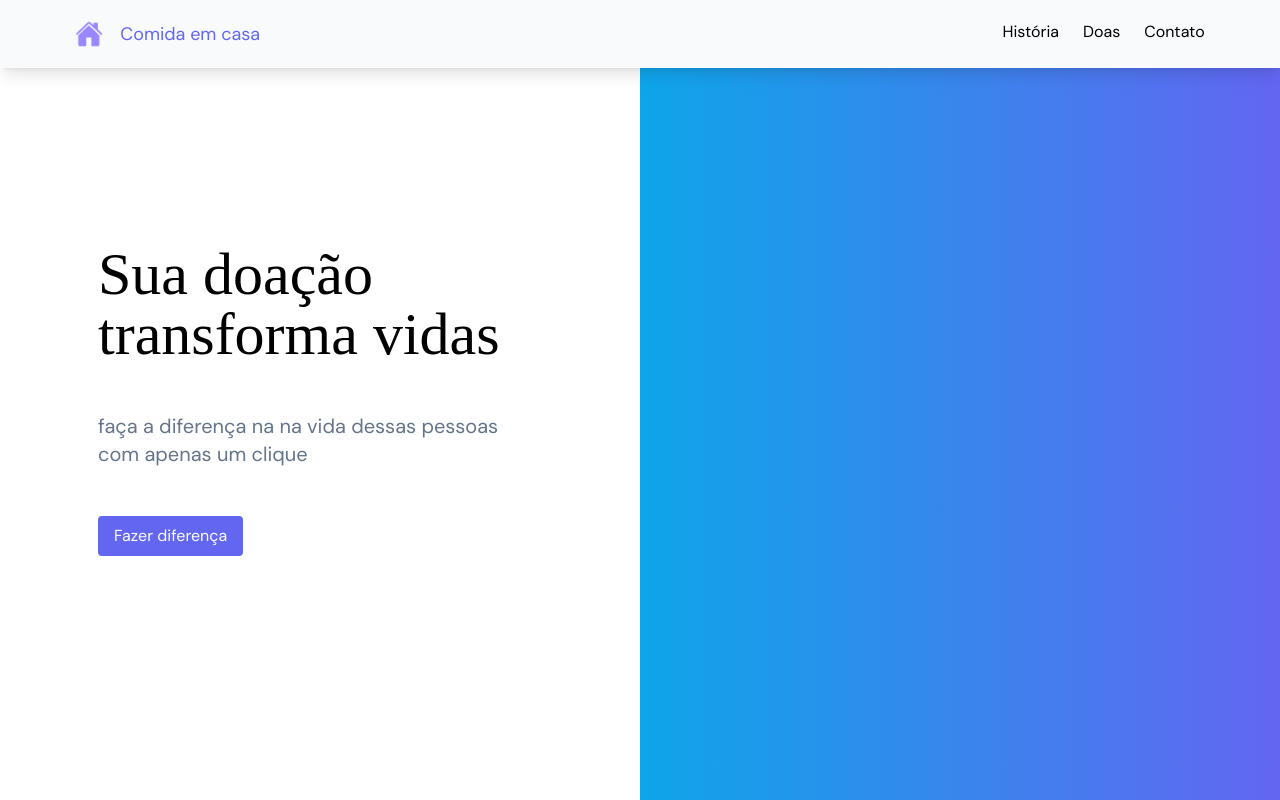
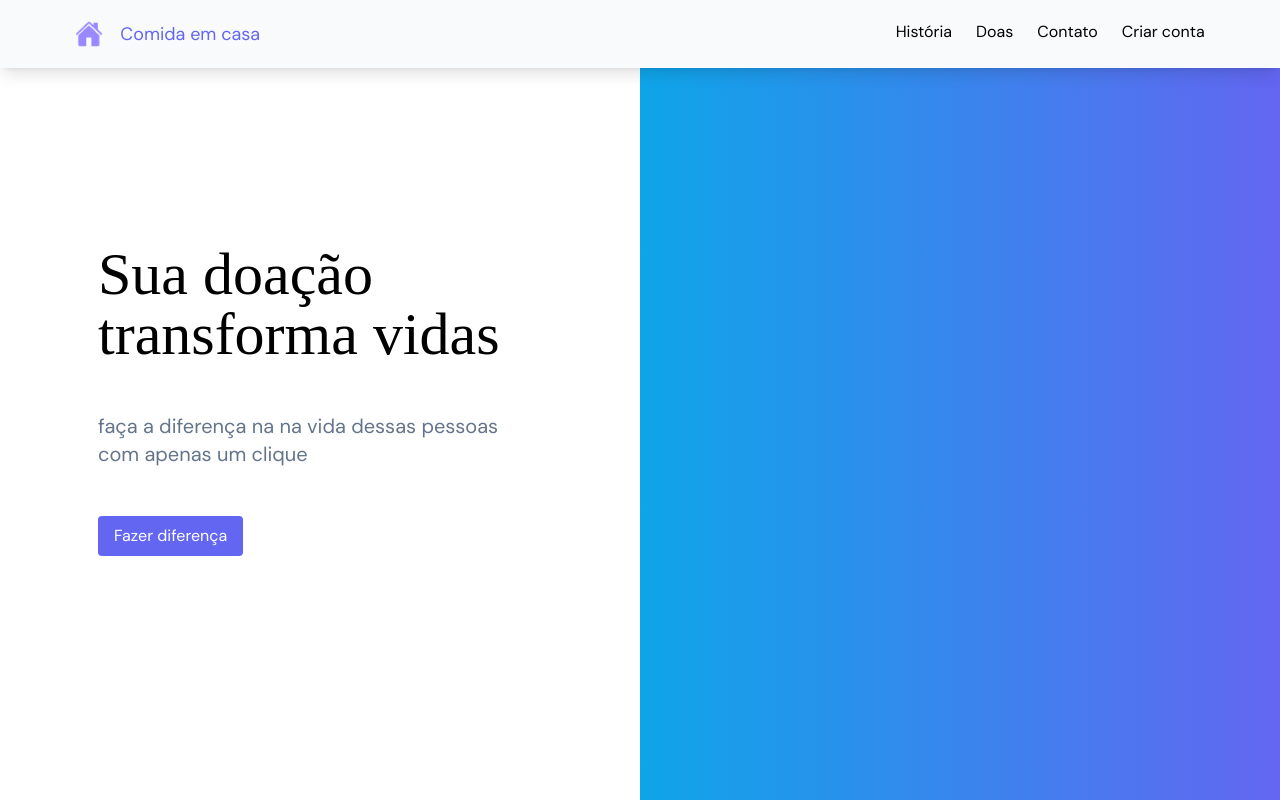
Before and after one commit to HellenPK/comida-em-casa, a React (Create React App) app: page / in a window 1280 px wide. Shown: the top 800 px of the page. Built offline with nearby package versions, Linux system fonts and the light colour scheme; a web font is replaced by a local one.

Commit message:
Adicionando services

```diff
--- a/package.json
+++ b/package.json
@@ -6,9 +6,11 @@
     "@testing-library/jest-dom": "^5.16.4",
     "@testing-library/react": "^13.1.1",
     "@testing-library/user-event": "^13.5.0",
+    "axios": "^0.27.2",
     "constate": "^3.3.2",
     "react": "^18.0.0",
     "react-dom": "^18.0.0",
+    "react-icons": "^4.4.0",
     "react-router-dom": "^6.3.0",
     "react-scripts": "5.0.1",
     "typescript": "^4.6.4",
--- /dev/null
+++ b/src/components/Navbar/components/List/index.jsx
@@ -0,0 +1,27 @@
+import { useState, useEffect } from "react"
+import { isAuthenticated } from "../../../../services/auth"
+
+const List = ({ visibleMobile }) => {
+  const [isUserAuthenticated, setIsUserAuthenticated] = useState(false)
+  const AccountLi = () => (
+    <li className='font-md cursor-pointer py-2 md:py-0 border-t-2 md:border-0'>
+      {isUserAuthenticated ? 'Acessar conta' : 'Criar conta'}
+    </li>
+  )
+
+  useEffect(() => {
+    setIsUserAuthenticated(isAuthenticated())
+  }, []);
+
+  console.log(isUserAuthenticated)
+
+  return (
+    <ul className={`block md:flex gap-6 ${visibleMobile && 'pt-5'}`}>
+      <li className='font-md cursor-pointer py-2 md:py-0'>História</li>
+      <li className='font-md cursor-pointer py-2 md:py-0'>Doas</li>
+      <li className='font-md cursor-pointer py-2 md:py-0'>Contato</li>
+      <AccountLi />
+    </ul>
+  )
+}
+export default List
--- /dev/null
+++ b/src/components/Navbar/components/Menu/index.jsx
@@ -0,0 +1,17 @@
+import { useState } from "react";
+import { IoMenu } from "react-icons/io5";
+
+const Menu = ({visibleMobile, setVisibleMobile}) => {
+
+  const handleClick = () => {
+    visibleMobile ? setVisibleMobile(false) : setVisibleMobile(true)
+  }
+
+  return (
+    <>
+      <div className='md:hidden' onClick={handleClick}><IoMenu size={30} className="text-indigo-500" /></div>
+    </>
+  )
+}
+
+export default Menu
--- /dev/null
+++ b/src/components/Navbar/components/index.jsx
@@ -0,0 +1,4 @@
+import List from "./List";
+import Menu from "./Menu";
+
+export {Menu, List}
--- a/src/components/Navbar/index.jsx
+++ b/src/components/Navbar/index.jsx
@@ -1,6 +1,7 @@
-import React from 'react';
+import React, { useState } from 'react';
 import { useNavigate } from 'react-router-dom';
 import Home from '../../assets/icons/home.png'
+import { Menu, List } from './components';
 
 const Container = ({ children, className }) => {
   return (
@@ -10,17 +11,9 @@ const Container = ({ children, className }) => {
   )
 }
 
-const List = () => {
-  return(
-    <ul className='flex gap-6'>
-      <li className='font-md cursor-pointer'>História</li>
-      <li className='font-md cursor-pointer'>Doas</li>
-      <li className='font-md cursor-pointer'>Contato</li>
-    </ul>
-  )
-}
+const Navbar = ({ to }) => {
+  const [visibleMobile, setVisibleMobile] = useState(false)
 
-const Navbar = ({to}) => {
   const navigate = useNavigate()
 
   return (
@@ -28,16 +21,19 @@ const Navbar = ({to}) => {
       <Container className="w-full fixed px-6 py-3 md:py-5 bg-slate-50 shadow-lg">
         <div className='m-auto w-11/12'>
           <div className='flex justify-between'>
-            <div className='flex cursor-pointer' onClick={() => to && navigate(to)}>
+            <span className='flex cursor-pointer' onClick={() => to && navigate(to)}>
               <div>
                 <img className='w-10/12' src={Home} alt="" srcset="" />
               </div>
               <span className='font-dm text-lg ml-3 indigo-700 text-indigo-500'>Comida em casa</span>
+            </span>
+            <div className='hidden md:block'>
+              <List />
             </div>
-            <div className='hidden md:block'>
-              <List/>
-            </div>
-            <div className='md:hidden'>Botão</div>
+            <Menu {...{ visibleMobile, setVisibleMobile }} />
+          </div>
+          <div className='block md:hidden'>
+            {visibleMobile && <List {...{ visibleMobile }} />}
           </div>
         </div>
       </Container>
--- /dev/null
+++ b/src/screens/Home/components/index.jsx
@@ -0,0 +1,4 @@
+import AboutUs from './AboutUs';
+import HeaderHome from "./HeaderHome"
+
+export {AboutUs, HeaderHome}
--- /dev/null
+++ b/src/services/api.js
@@ -0,0 +1,6 @@
+import axios from "axios";
+import { getToken } from "./auth";
+
+export const api = axios.create({
+  baseURL: 'http://192.168.0.4/'
+})
--- /dev/null
+++ b/src/services/auth.js
@@ -0,0 +1,5 @@
+export const TOKEN_KEY = "user-token"
+export const isAuthenticated = () => localStorage.getItem(TOKEN_KEY) !== null
+export const getToken = () => localStorage.getItem(TOKEN_KEY)
+export const login = token => localStorage.setItem(TOKEN_KEY, token)
+export const logout = () => localStorage.removeItem(TOKEN_KEY)
```
Also changed, not shown: src/screens/Home/index.jsx (+6 -5 lines), 1 other file (tests, documents, lock files or other folders).
